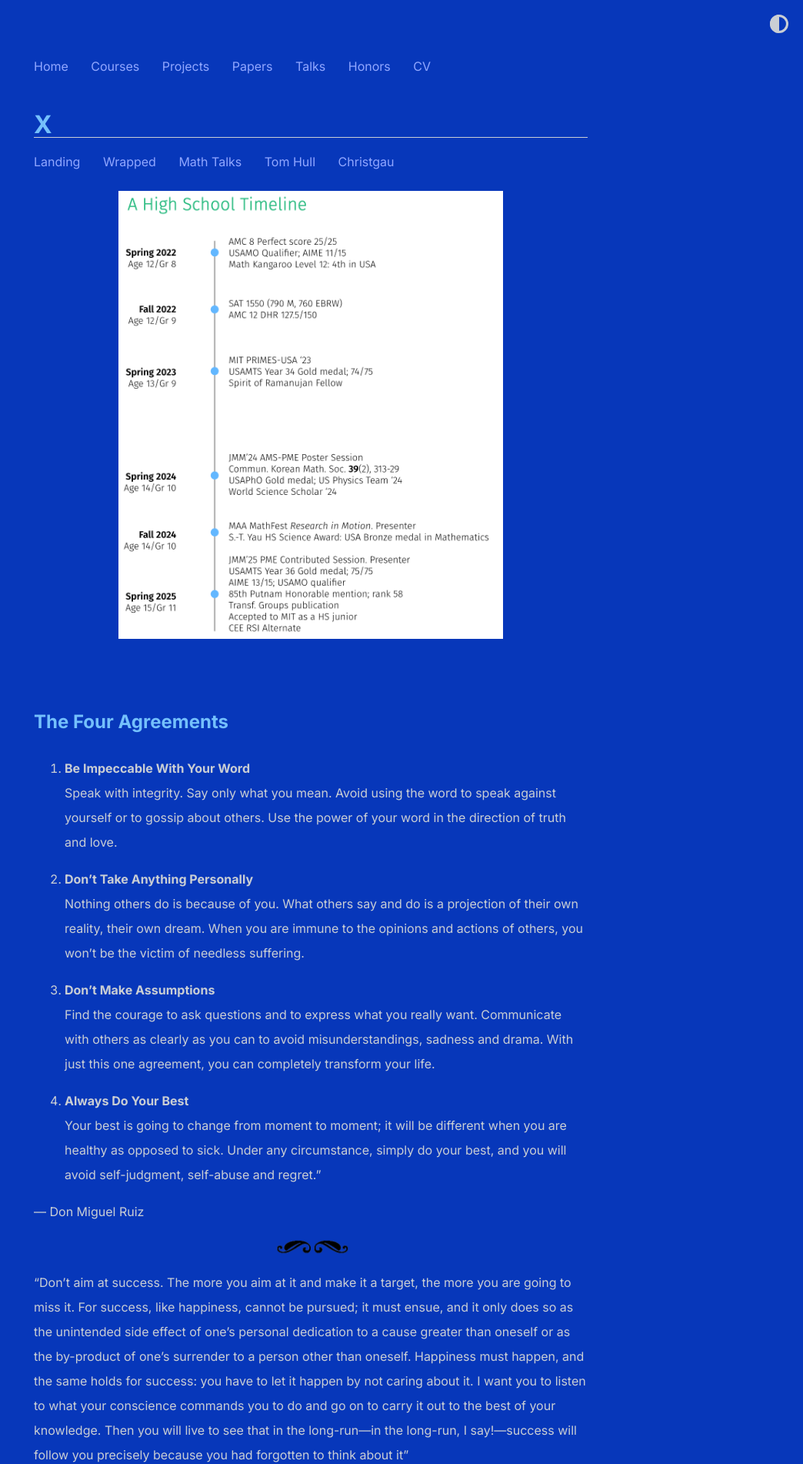
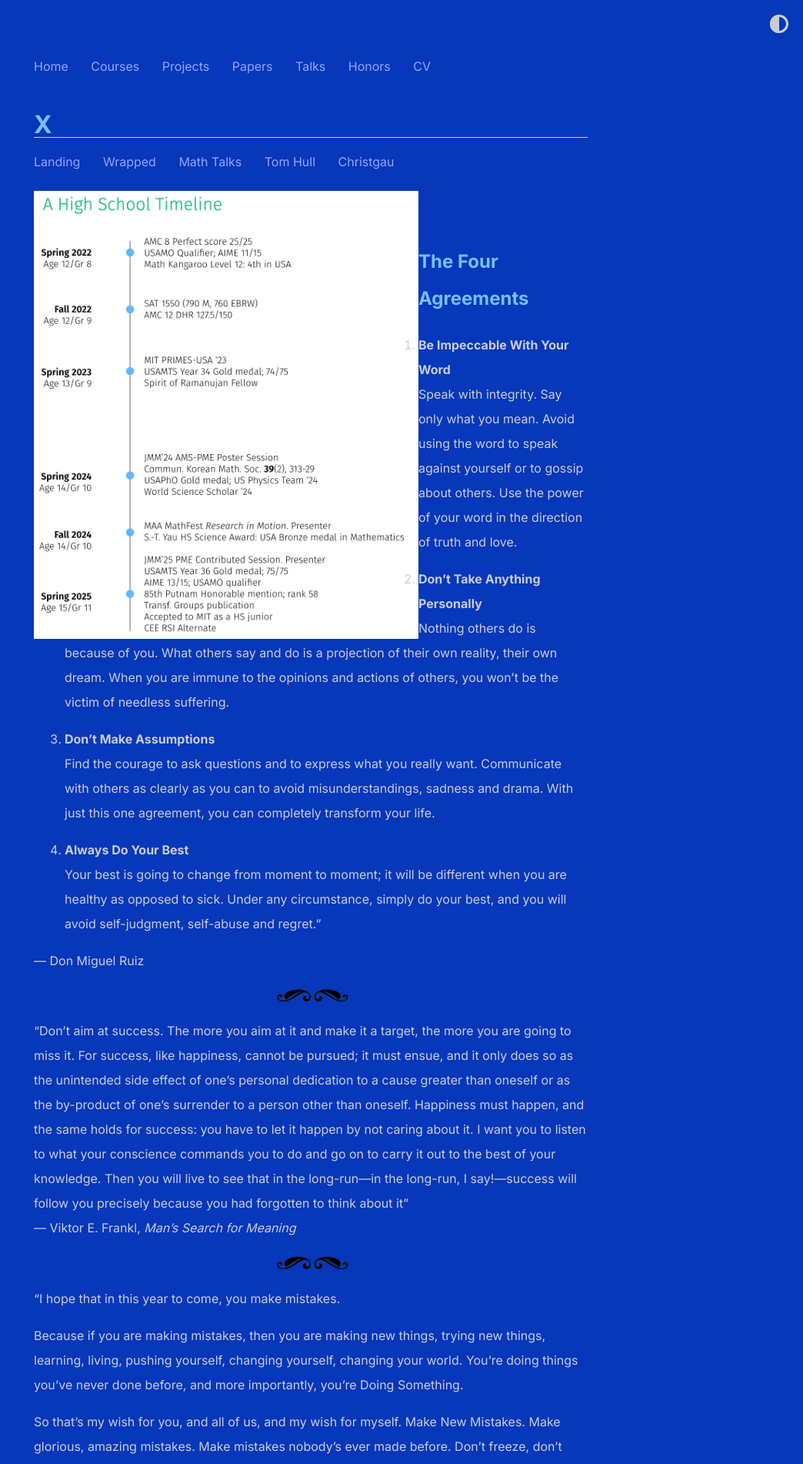
Before and after one commit to shihankanungo/shihankanungo.github.io, a Jekyll site: the page built from x.md, in a window 1280 px wide. Shown: the top 1902 px of the page at 77% size, without its empty margins (236-1280 px from the left). Built offline with Jekyll 4.4.1, drawn with Linux system fonts in a browser that asks for light colours.

Commit message:
Update x.md

```diff
--- a/x.md
+++ b/x.md
@@ -3,7 +3,7 @@ layout: personal
 title: X
 ---
 
-<img src="images/timeline.png" alt="HS timelines" width="500">
+<img align="left" src="images/timeline.png" alt="HS timelines" width="500">
 
 <br>
 
```
